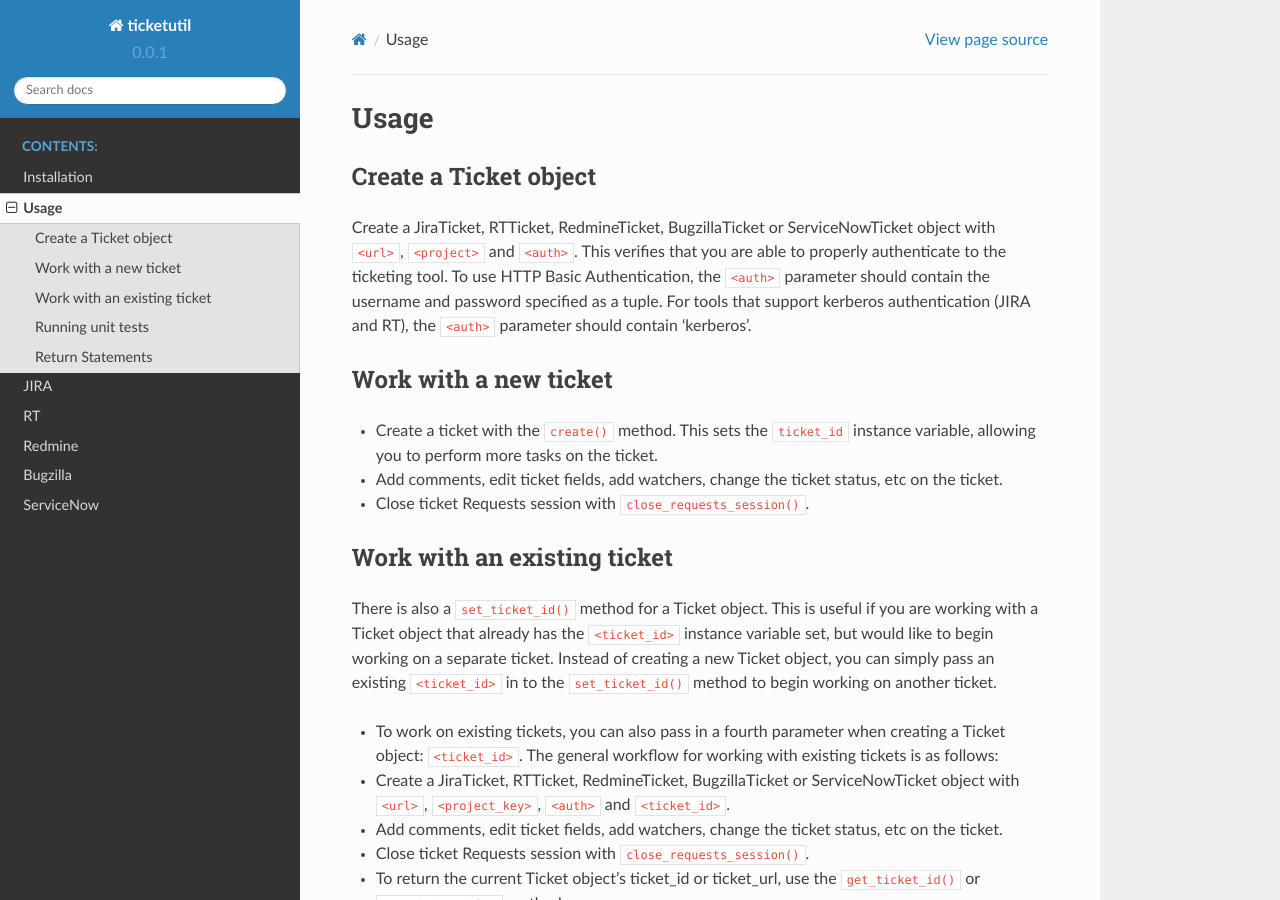
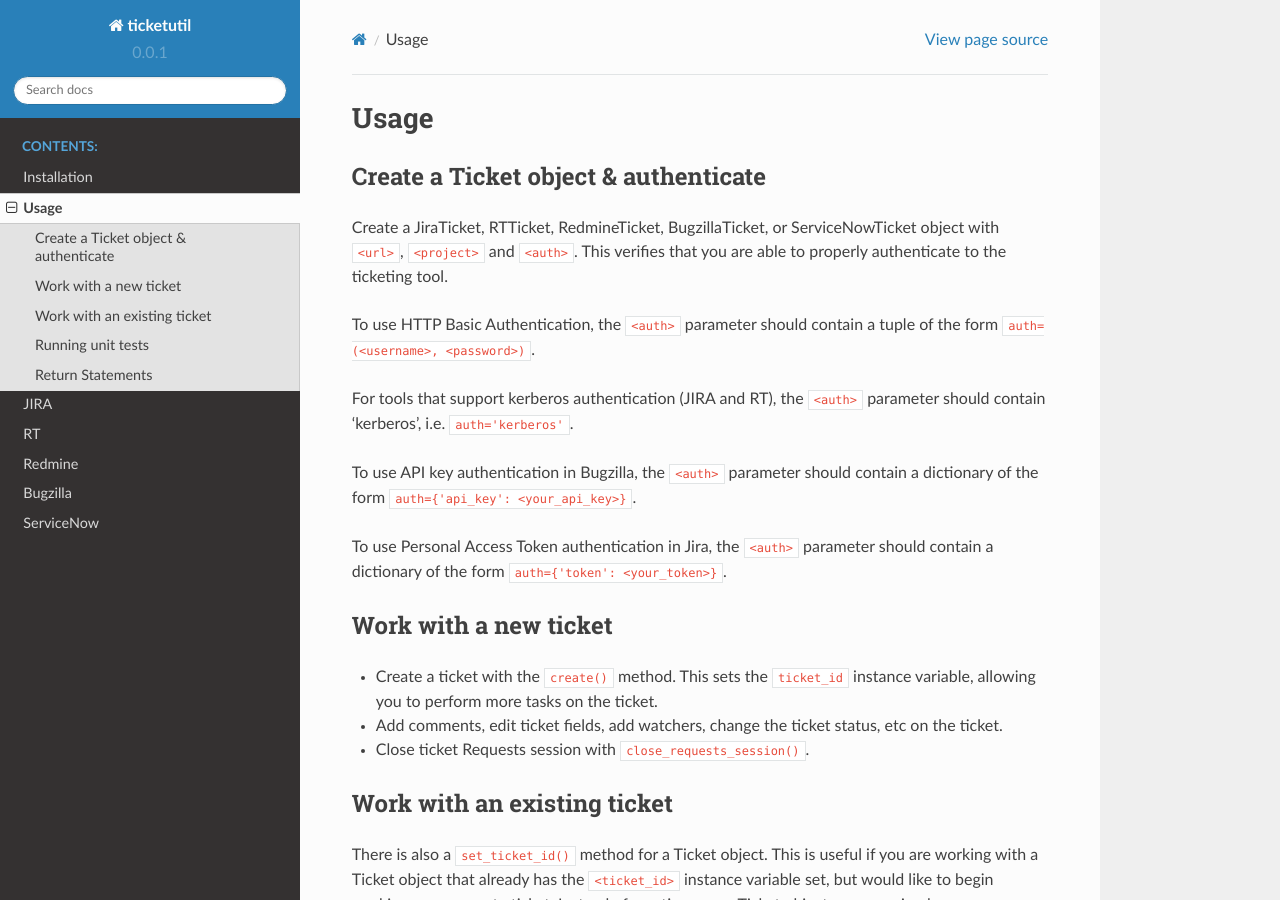
Before and after one commit to dmranck/ticketutil, a Sphinx documentation site: the page built from read-the-docs/source/Usage.rst, in a window 1280 px wide and 900 px high. Built offline with Sphinx 7.4.7 and the Read the Docs theme 2.0.0, drawn with Linux system fonts in a browser that asks for light colours.

Commit message:
ADD support for personal access tokens in Jira
* ADD support for personal access tokens in Jira (#70)
* ADD exception handling for incorrect auth key in Jira
* FIX API key auth text to personal access token
* UPDATE jira.py with proper if/elif/else
Co-authored-by: Lukas Holecek <ruling.worlds@gmail.com>

```diff
--- a/README.rst
+++ b/README.rst
@@ -11,7 +11,8 @@ ticketutil is a Python module that allows you to easily interact with
 various ticketing tools using their REST APIs. Currently, the supported
 tools are JIRA, RT, Redmine, Bugzilla, and ServiceNow. All tools support
 HTTP Basic authentication, while JIRA and RT also support Kerberos
-authentication.
+authentication. Additionally, Bugzilla supports API key authentication and
+Jira supports Personal Access Token authentication.
 
 This module allows you to create tickets, add comments, edit ticket
 fields, and change the status of tickets in each tool. Additional
--- a/read-the-docs/source/Bugzilla.rst
+++ b/read-the-docs/source/Bugzilla.rst
@@ -188,8 +188,8 @@ OR, you can use API key authentication. Before you use API key
 authentication, you need to generate the API key for your account by
 clicking on the API Keys section under your user preferences in
 Bugzilla. When creating a BugzillaTicket object, you can pass in a
-dictionary of the form {'api\_key': '} into the auth argument. The code
-then authenticates for subsequent API calls. For more details, see:
+dictionary of the form {'api\_key': <your_api_key>} into the auth argument.
+The code then authenticates for subsequent API calls. For more details, see:
 http://bugzilla.readthedocs.io/en/latest/api/core/v1/general.html#authentication.
 
 .. code:: python
@@ -197,7 +197,7 @@ http://bugzilla.readthedocs.io/en/latest/api/core/v1/general.html#authentication
     >>> from ticketutil.bugzilla import BugzillaTicket
     >>> ticket = BugzillaTicket(<bugzilla_url>,
                                 <product_name>,
-                                auth={'api_key': '<your-api-key>'})
+                                auth={'api_key': <your_api_key>})
 
 You now have a ``BugzillaTicket`` object that is associated with the
 ``<product_name>`` product.
--- a/read-the-docs/source/Usage.rst
+++ b/read-the-docs/source/Usage.rst
@@ -1,16 +1,24 @@
 Usage
 =====
 
-Create a Ticket object
-----------------------
+Create a Ticket object & authenticate
+-------------------------------------
 
-Create a JiraTicket, RTTicket, RedmineTicket, BugzillaTicket
+Create a JiraTicket, RTTicket, RedmineTicket, BugzillaTicket,
 or ServiceNowTicket object with ``<url>``, ``<project>`` and ``<auth>``. This
 verifies that you are able to properly authenticate to the ticketing tool.
-To use HTTP Basic Authentication, the ``<auth>`` parameter should contain the
-username and password specified as a tuple. For tools that support kerberos
-authentication (JIRA and RT), the ``<auth>`` parameter should contain
-'kerberos'.
+
+To use HTTP Basic Authentication, the ``<auth>`` parameter should contain a
+tuple of the form ``auth=(<username>, <password>)``.
+
+For tools that support kerberos authentication (JIRA and RT), the ``<auth>``
+parameter should contain 'kerberos', i.e. ``auth='kerberos'``.
+
+To use API key authentication in Bugzilla, the ``<auth>`` parameter should
+contain a dictionary of the form ``auth={'api_key': <your_api_key>}``.
+
+To use Personal Access Token authentication in Jira, the ``<auth>`` parameter
+should contain a dictionary of the form ``auth={'token': <your_token>}``.
 
 
 Work with a new ticket
```
Also changed, not shown: read-the-docs/source/JIRA.rst (+12 -1 lines), 2 other files.
